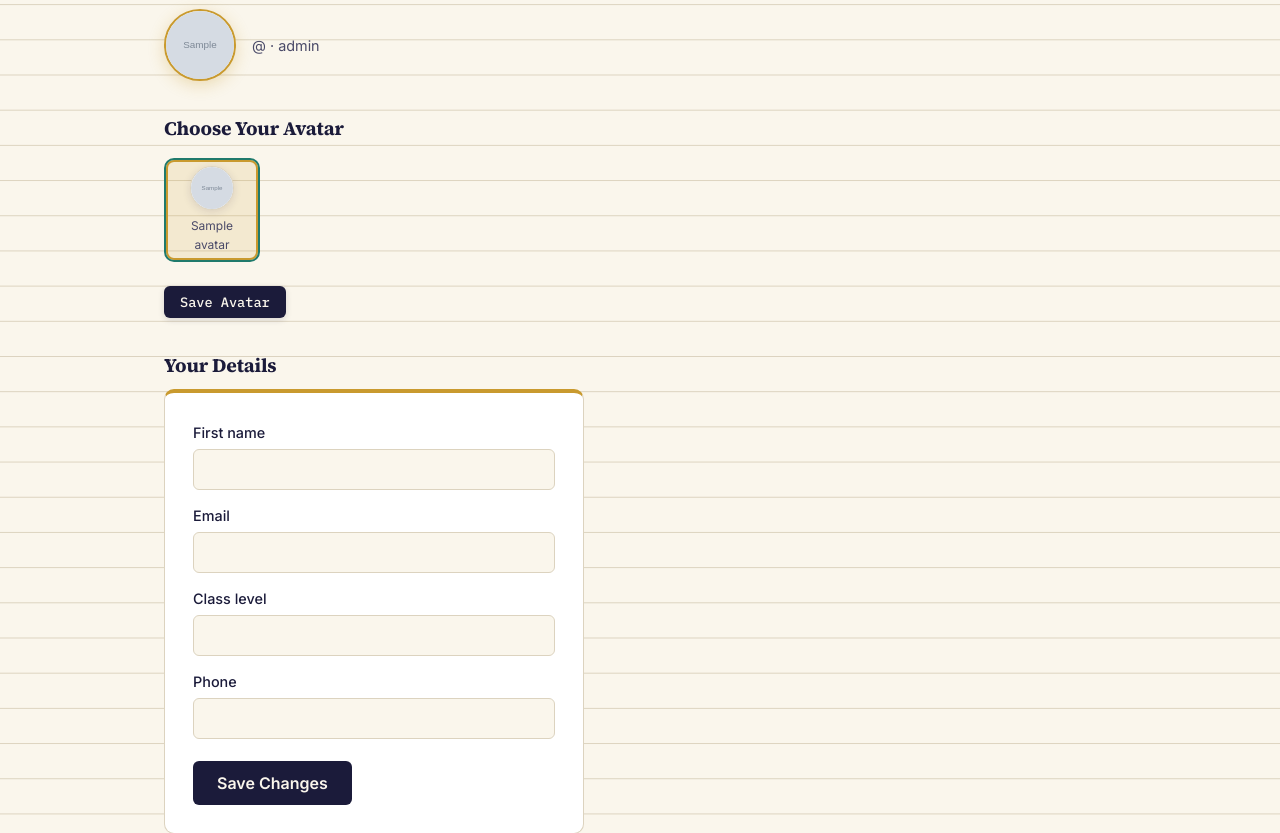
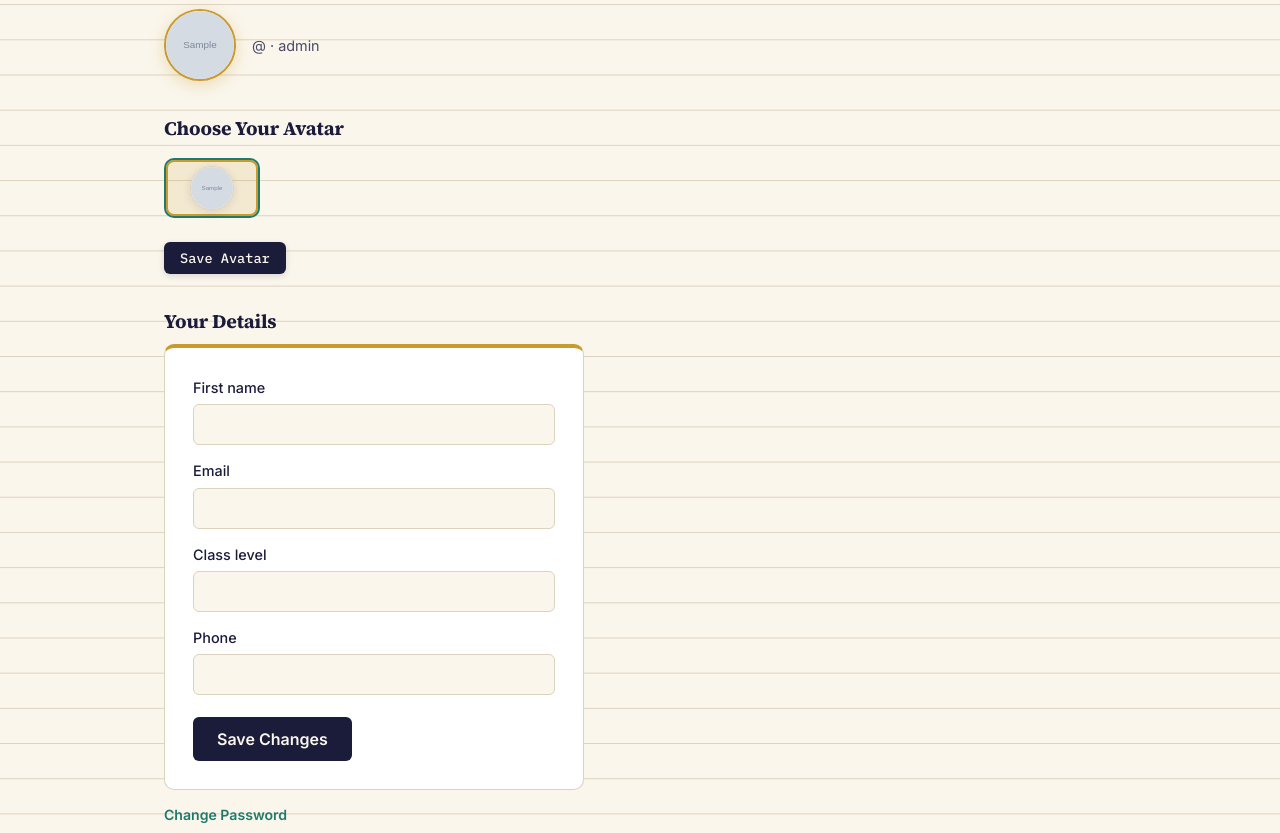
Before and after one commit to Saurabh-18-py/Eduportal, a Django app: template templates/accounts/profile.html in a window 1280 px wide. Shown: the part 207-1040 px from the top of the page. Run offline with Django 3.2, Linux system fonts and the light colour scheme; the template is opened without the code that fills it: most values are stand-ins (such as "Sample title", 1, 10 or a date in 2020); grey boxes marked "Sample" are stand-in pictures; form fields are guessed from the names that the template uses.

Commit message:
Remove avatar name label

```diff
--- a/templates/accounts/profile.html
+++ b/templates/accounts/profile.html
@@ -34,7 +34,6 @@
             {% else %}
                 <span class="avatar-badge">{{ avatar.emoji }}</span>
             {% endif %}
-            <span class="avatar-label">{{ avatar.name }}</span>
         </label>
         {% empty %}
         <p class="empty-note">No avatars added yet. Add some from the admin panel.</p>
```
